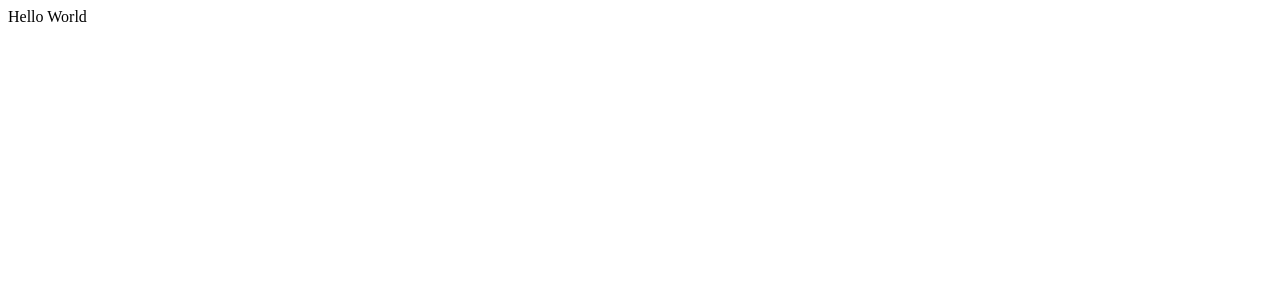
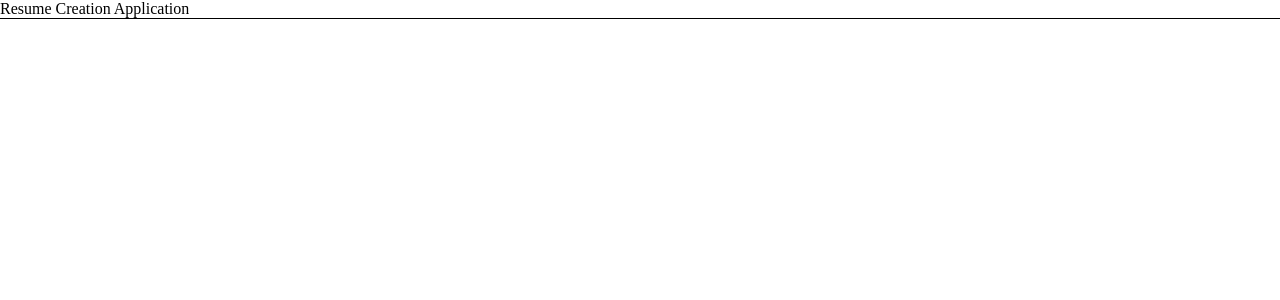
Before and after one commit to R-Lok/react-resume-app, a React (Vite) app: page / in a window 1280 px wide. Shown: the top 300 px of the page. Built offline with nearby package versions, Linux system fonts and the light colour scheme.

Commit message:
Added basic styling and header

```diff
--- a/src/components/header.jsx
+++ b/src/components/header.jsx
@@ -1,7 +1,7 @@
 
 
 function Header() {
-    return <div>Hello World</div>
+    return <div className='header'>Resume Creation Application</div>
 }
 
 export default Header
--- /dev/null
+++ b/src/components/sidebar.jsx
@@ -0,0 +1,5 @@
+export default function Sidebar() {
+    <div>
+
+    </div>
+}
--- a/src/styles/App.css
+++ b/src/styles/App.css
@@ -0,0 +1,6 @@
+* {
+    margin: 0px;
+    padding: 0px;
+    outline: 1px solid black;
+    box-sizing: border-box;
+}
```
